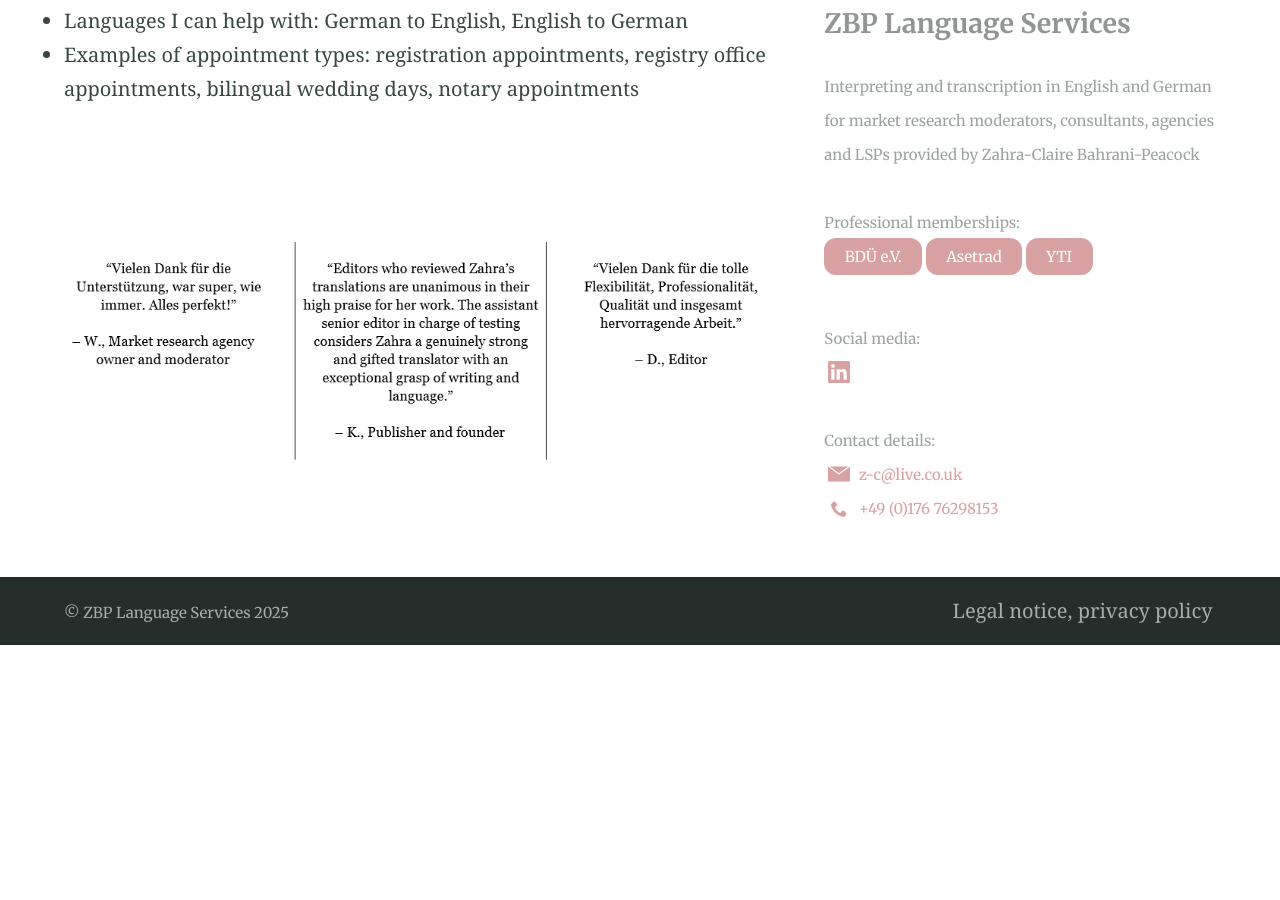
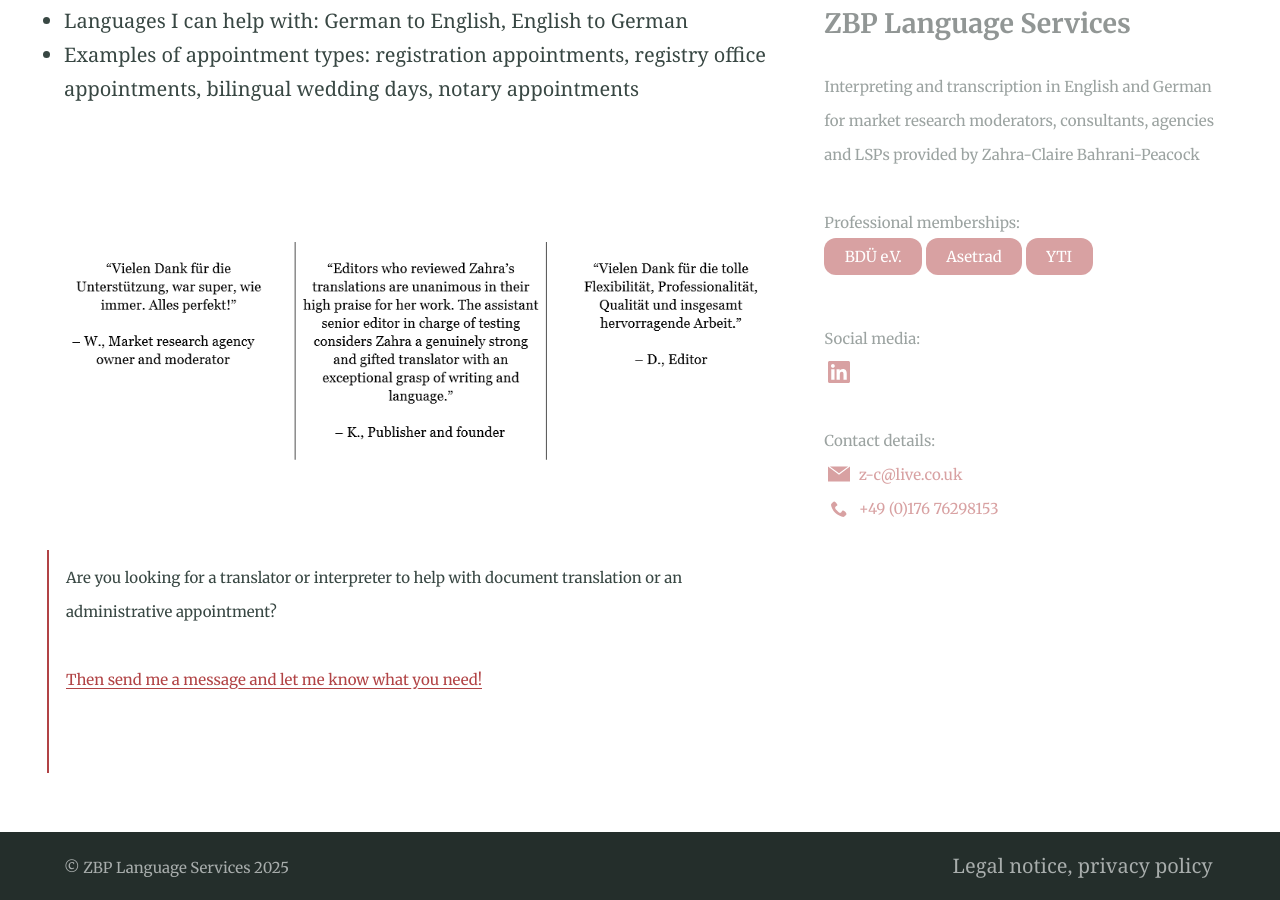
Before and after one commit to Website-2/certified.zbp-language-services.github.io, a Jekyll site: the page built from services.md, in a window 1280 px wide and 900 px high, scrolled down 1068 px. Built offline with Jekyll 4.4.1, drawn with Linux system fonts in a browser that asks for light colours; before the commit the page ends 1713 px from its top, so only the background shows below that.

Commit message:
Text update

```diff
--- a/services.md
+++ b/services.md
@@ -21,3 +21,7 @@ aside: true
 
 {% include figure.html image="/assets/Testimonials_services.png" position="center" %}
 <br>
+><small>Are you looking for a translator or interpreter to help with document translation or an administrative appointment?
+<br><br>
+[Then send me a message and let me know what you need!](/contact/)</small>
+<br><br><br>
```
Also changed, not shown: about.md (+2 -1 lines).
